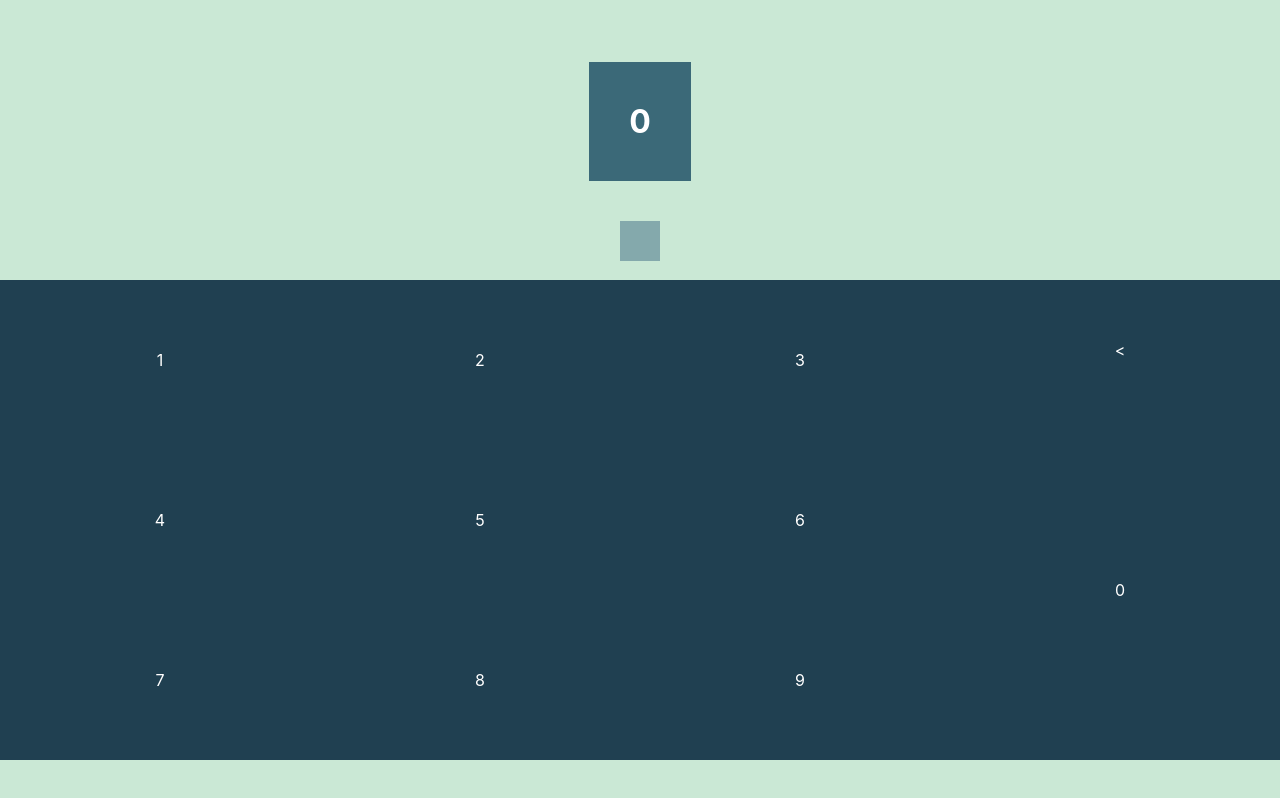
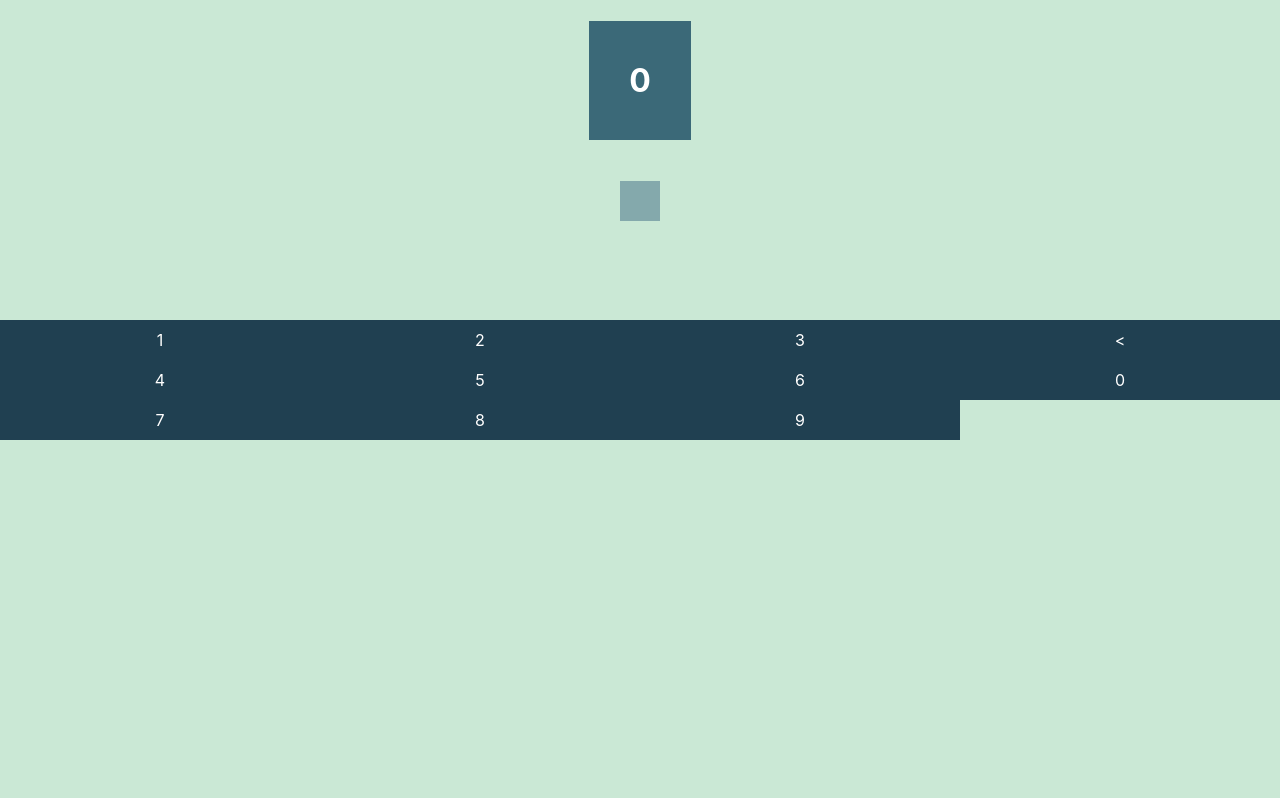
Before and after one commit to carreterosanti/gesture-calculator, a React (Create React App) app: page / in a window 1280 px wide. Built offline with nearby package versions, Linux system fonts and the light colour scheme.

Commit message:
Abstracción de reconocimiento de gestos en componente GestureDiv

```diff
--- a/src/Context.js
+++ b/src/Context.js
@@ -3,14 +3,14 @@ import React, { useState } from "react";
 const ContextCalculator = React.createContext();
 
 function ContextProvider(props) {
-  const [partialNumber, setParcialNumber] = useState("");
+  const [partialNumber, setPartialNumber] = useState("");
   const [finalResult, setFinalResult] = useState(0);
 
   function plusPartialNumber(lastNumberOfPartial) {
     const partailNumberToSubtract = parseInt(
       "" + partialNumber + lastNumberOfPartial
     );
-    setParcialNumber("");
+    setPartialNumber("");
     setFinalResult(() => finalResult + partailNumberToSubtract);
   }
 
@@ -18,14 +18,28 @@ function ContextProvider(props) {
     const partailNumberToSubtract = parseInt(
       "" + partialNumber + lastNumberOfPartial
     );
-    setParcialNumber("");
+    setPartialNumber("");
     setFinalResult(() => finalResult - partailNumberToSubtract);
   }
 
   function addNumberToParcial(newNumber) {
-    setParcialNumber((prevParcialNumber) => {
-      return "" + prevParcialNumber + newNumber;
+    setPartialNumber((prevPartialNumber) => {
+      return "" + prevPartialNumber + newNumber;
     });
+  }
+
+  function deleteLastPartialNumber() {
+    setPartialNumber((prevPartialNumber) => {
+      return prevPartialNumber.substring(0, prevPartialNumber.length - 1);
+    });
+  }
+
+  function deleteAllPartialNumber() {
+    setPartialNumber("");
+  }
+
+  function resetFinalResult() {
+    setFinalResult(0);
   }
 
   return (
@@ -36,6 +50,9 @@ function ContextProvider(props) {
         finalResult,
         subtractPartialNumber,
         plusPartialNumber,
+        deleteLastPartialNumber,
+        deleteAllPartialNumber,
+        resetFinalResult,
       }}
     >
       {props.children}
--- /dev/null
+++ b/src/components/GestureDiv.js
@@ -0,0 +1,72 @@
+import React, { useState } from "react";
+
+/* Recibe como children el componente a renderizar dentro, y mediante props, las funciones a ejecutar en click, dragUp, dragRight, dragLeft y dragDown */
+export default function GestureDiv(props) {
+  const [startPositionDragX, setStartPositionDragX] = useState();
+  const [startPositionDragY, setStartPositionDragY] = useState();
+  const minPixelToDrag = 20;
+
+  const handleClick = (event) => {
+    console.log(props.click());
+  };
+
+  const handleDragStart = (event) => {
+    setStartPositionDragY(event.screenY);
+    setStartPositionDragX(event.screenX);
+  };
+
+  function handleGesture(endPositionDragX, endPositionDragY) {
+    if (endPositionDragY - startPositionDragY < -minPixelToDrag) {
+      props.dragUp();
+    } else if (endPositionDragY - startPositionDragY > minPixelToDrag) {
+      props.dragDown();
+    }
+    if (endPositionDragX - startPositionDragX < -minPixelToDrag) {
+      props.dragLeft();
+    } else if (endPositionDragX - startPositionDragX > minPixelToDrag) {
+      props.dragRight();
+    }
+  }
+
+  const handleDragEnd = (event) => {
+    event.preventDefault();
+    const endPositionDragY = event.screenY;
+    const endPositionDragX = event.screenX;
+    handleGesture(endPositionDragX, endPositionDragY);
+  };
+
+  const handleTouchStart = (event) => {
+    const [touch, secondElement] = event.changedTouches;
+    setStartPositionDragX(touch.screenX);
+    setStartPositionDragY(touch.screenY);
+  };
+  const handleTouchEnd = (event) => {
+    const [touch, secondElement] = event.changedTouches;
+    const endPositionDragY = touch.screenY;
+    const endPositionDragX = touch.screenX;
+    handleGesture(endPositionDragX, endPositionDragY);
+  };
+
+  return (
+    <div
+      draggable
+      onDragStart={handleDragStart}
+      onDragEnd={handleDragEnd}
+      onClick={handleClick}
+      onTouchStart={handleTouchStart}
+      onTouchEnd={handleTouchEnd}
+    >
+      {props.children}
+    </div>
+  );
+}
+
+function emptyFunction() {}
+
+GestureDiv.defaultProps = {
+  click: emptyFunction,
+  dragLeft: emptyFunction,
+  dragRight: emptyFunction,
+  dragUp: emptyFunction,
+  dragDown: emptyFunction,
+};
--- a/src/components/Keyboard.js
+++ b/src/components/Keyboard.js
@@ -1,5 +1,6 @@
 import React from "react";
 import KeyboadKey from "./KeyboardKey";
+import KeyboardDeleteKey from "./KeyboardDeleteKey";
 
 export default function Keyboard() {
   return (
@@ -28,7 +29,7 @@ export default function Keyboard() {
       </div>
 
       <div className="items-column-keyboard">
-        <KeyboadKey valueKey="<" />
+        <KeyboardDeleteKey valueKey="<" />
         <KeyboadKey valueKey="0" tallKey={true} />
       </div>
     </div>
--- /dev/null
+++ b/src/components/KeyboardDeleteKey.js
@@ -0,0 +1,23 @@
+import React, { useContext, useState } from "react";
+import { ContextCalculator } from "../Context";
+import GestureDiv from "./GestureDiv";
+
+export default function KeyboardDeleteKey(props) {
+  const {
+    deleteLastPartialNumber,
+    deleteAllPartialNumber,
+    resetFinalResult,
+  } = useContext(ContextCalculator);
+
+  return (
+    <GestureDiv
+      click={deleteLastPartialNumber}
+      dragLeft={deleteAllPartialNumber}
+      dragUp={resetFinalResult}
+    >
+      <div className={"keyboard-key regular-size-key display-column-center"}>
+        <div>{props.valueKey}</div>
+      </div>
+    </GestureDiv>
+  );
+}
--- a/src/components/KeyboardKey.js
+++ b/src/components/KeyboardKey.js
@@ -1,5 +1,6 @@
 import React, { useContext, useState } from "react";
 import { ContextCalculator } from "../Context";
+import GestureDiv from "./GestureDiv";
 
 export default function KeyboadKey(props) {
   const {
@@ -7,44 +8,15 @@ export default function KeyboadKey(props) {
     subtractPartialNumber,
     plusPartialNumber,
   } = useContext(ContextCalculator);
-  const [startPositionDragY, setStartPositionDragY] = useState();
-
-  const handleTouchStart = (event) => {
-    console.log(event.touches);
-    //setStartPositionDragY(event.screenY);
-  };
-  const handleTouchEnd = (event) => {
-    console.log(event.touches);
-    //setStartPositionDragY(event.screenY);
-  };
-
-  const handleDragStart = (event) => {
-    console.log("Start: " + event.screenY);
-    setStartPositionDragY(event.screenY);
-  };
-  const handleDragEnd = (event) => {
-    event.preventDefault();
-    console.log("End: " + event.screenY);
-    const endPositionDragY = event.screenY;
-    console.log(
-      endPositionDragY - startPositionDragY > 0
-        ? subtractPartialNumber(props.valueKey)
-        : plusPartialNumber(props.valueKey)
-    );
-  };
-
-  const handleClick = (event) => {
-    addNumberToParcial(props.valueKey);
-  };
+  const valueKey = props.valueKey;
 
   return (
+    <GestureDiv
+      click={() => addNumberToParcial(valueKey)}
+      dragUp={() => plusPartialNumber(valueKey)}
+      dragDown={() => subtractPartialNumber(valueKey)}
+    >
       <div
-      draggable
-      onDragStart={handleDragStart}
-      onDragEnd={handleDragEnd}
-      onClick={handleClick}
-      onTouchStart={handleTouchStart}
-      onTouchEnd={handleTouchEnd}
         className={
           props.tallKey
             ? "keyboard-key tall-size-key display-column-center"
@@ -53,5 +25,6 @@ export default function KeyboadKey(props) {
       >
         <div>{props.valueKey}</div>
       </div>
+    </GestureDiv>
   );
 }
--- a/src/components/MainCalculator.js
+++ b/src/components/MainCalculator.js
@@ -11,6 +11,7 @@ export default function MainCalculator() {
         style={{
           minWidth: "100vw",
           minHeight: "100vh",
+          justifyContent: "space-between",
         }}
       >
         <ScreenCalculator />
--- a/src/components/ScreenCalculator.js
+++ b/src/components/ScreenCalculator.js
@@ -1,8 +1,14 @@
 import React, { useContext } from "react";
 import { ContextCalculator } from "../Context";
+import GestureDiv from "./GestureDiv";
 
 export default function ScreenCalculator() {
-  const { partialNumber, finalResult } = useContext(ContextCalculator);
+  const {
+    partialNumber,
+    finalResult,
+    plusPartialNumber,
+    subtractPartialNumber,
+  } = useContext(ContextCalculator);
 
   return (
     <div className="display-column-center">
@@ -11,11 +17,20 @@ export default function ScreenCalculator() {
       >
         {finalResult}
       </h1>
-      <h3
-        style={{ padding: "20px", backgroundColor: "#84a9ac", color: "white" }}
+      <GestureDiv
+        dragUp={() => plusPartialNumber()}
+        dragDown={() => subtractPartialNumber()}
       >
-        {partialNumber}
-      </h3>
+        <h3
+          style={{
+            padding: "20px",
+            backgroundColor: "#84a9ac",
+            color: "white",
+          }}
+        >
+          {partialNumber}
+        </h3>
+      </GestureDiv>
     </div>
   );
 }
--- a/src/components/components-style.css
+++ b/src/components/components-style.css
@@ -1,5 +1,7 @@
+html,
 body {
   background-color: #cae8d5;
+  overflow: hidden;
 }
 
 .keyboard-key {
```
Lines whose indentation alone changed are shown as unchanged.
